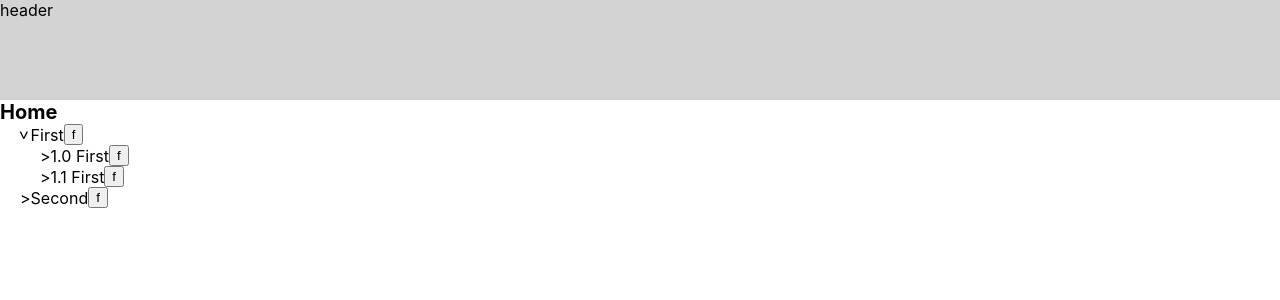
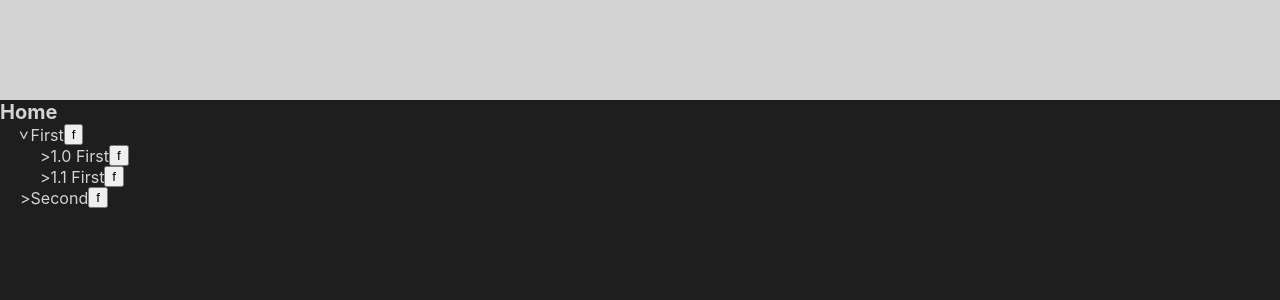
Before and after one commit to ilyaivanov/slapstuk2, a React (Create React App) app: page / in a window 1280 px wide. Shown: the top 300 px of the page. Built offline with nearby package versions, Linux system fonts and the light colour scheme.

Commit message:
Remove chevron for focus item

```diff
--- a/src/App.tsx
+++ b/src/App.tsx
@@ -1,8 +1,11 @@
-import React, { useReducer } from "react";
-import { cls, css, utils, anim, CollapsibleContainer } from "./infra";
+import React from "react";
+import { cls, css, utils } from "./infra";
 import initialItems from "./initialItems";
 import * as items from "./items";
-
+css.tag("body", {
+  backgroundColor: "#1E1E1E",
+  color: "#D4D4D4",
+});
 function App() {
   const initialState: items.RootState = {
     items: initialItems,
@@ -134,7 +137,7 @@ const Row = ({ item, isFocused, level, onClick }: RowProps) => {
           {"<-"}
         </button>
       )}
-      {!isHome && (
+      {!isFocused && (
         <div
           data-testid={"chevron-" + item.id}
           className={utils.cn({
```
Also changed, not shown: 1 other file (tests, documents, lock files or other folders).
